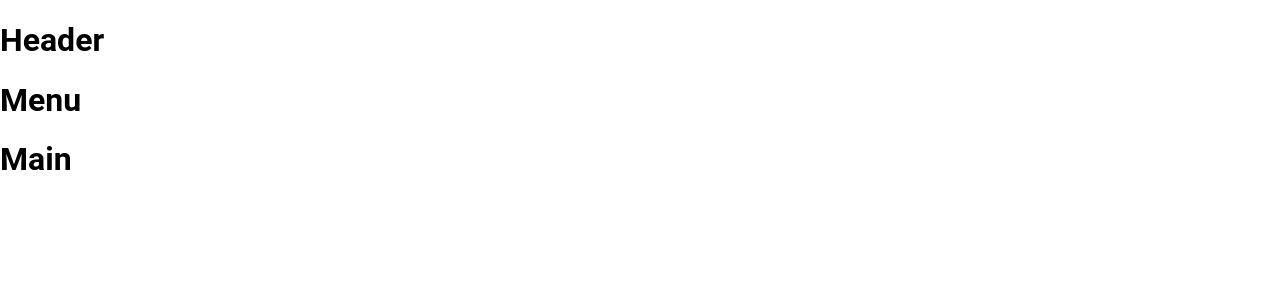
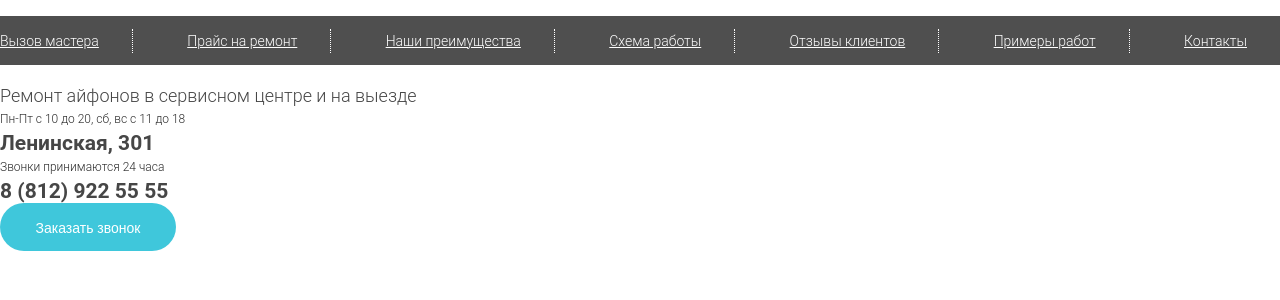
Before and after one commit to gromniki/reactjs3days, a React (Create React App) app in the folder slider/: page / in a window 1280 px wide. Shown: the top 300 px of the page. Built offline with nearby package versions, Linux system fonts and the light colour scheme; the HTML template or start-up script is replaced by a standard one.

Commit message:
added Header, Menu

```diff
--- a/slider/src/App.js
+++ b/slider/src/App.js
@@ -10,14 +10,46 @@
 import Main from './components/Main';
 import Menu from './components/Menu';
 
+const url = process.env.PUBLIC_URL + '/img/main-bg.jpg';
+
+const HeaderWrapper = styled.header`
+    width: 100%;
+    height: 49px;
+    background-color: #242424;
+    opacity: 0.8;
+`
+
+const MenuWrapper = styled.section`
+    height: 89px;
+    padding-top: 20px;
+`
+
+const MainWrapper = styled.main`
+    height: 600px;
+    padding-top: 130px;
+    background: url(${url}) no-repeat;
+    background-size: cover;
+`
 class App extends Component {
     render() {
         return (
-        <main className="App">
-            <Header />
-            <Menu />
-            <Main />
-        </main>
+        <div className="App">
+            <HeaderWrapper>
+                <Grid>
+                    <Header />
+                </Grid>
+            </HeaderWrapper>
+            <MenuWrapper>
+                <Grid>
+                    <Menu />
+                </Grid>
+            </MenuWrapper>
+            <MenuWrapper>
+                <Grid>
+                    <Main />
+                </Grid>
+            </MenuWrapper>
+        </div>
         );
     }
 }
--- a/slider/src/components/Header.js
+++ b/slider/src/components/Header.js
@@ -5,10 +5,35 @@
 import Col from 'react-bootstrap/lib/Col';
 import styled from 'styled-components';
 
+import Link from './Link';
+
+const List = styled.ul`
+    display: flex;
+    justify-content: space-between;
+    align-items: center;
+    flex-wrap: wrap;
+    padding: 0;
+    height: 49px;
+`
+
 class Header extends React.Component {
     render() {
         return (
-            <h1>Header</h1>
+            <Row>
+                <Col lg={12}>
+                    <nav>
+                        <List>
+                            <Link link="#" text="Вызов мастера" />
+                            <Link link="#" text="Прайс на ремонт" />
+                            <Link link="#" text="Наши преимущества" />
+                            <Link link="#" text="Схема работы" />
+                            <Link link="#" text="Отзывы клиентов" />
+                            <Link link="#" text="Примеры работ" />
+                            <Link link="#" text="Контакты" />
+                        </List>
+                    </nav>
+                </Col>
+            </Row>
         );
     }
 }
--- a/slider/src/components/Link.js
+++ b/slider/src/components/Link.js
@@ -1,2 +1,29 @@
 import React, { Component } from 'react';
 import styled from 'styled-components';
+
+const StyledLink = styled.a`
+    color: ${props => props.avtive ? 'pink' : '#ffffff'};
+    font-size: 14px;
+    font-weight: 300;
+    line-height: 24px;
+    padding-right: 33px;
+    border-right: 1px dotted #ffffff;
+
+    &:hover {
+        color: #8d8d8d;
+        text-decoration: none;
+    }
+    &:last-of-type {
+        border-right: 0;
+    }
+`
+
+class Link extends React.Component {
+    render() {
+        return (
+            <StyledLink href={this.props.link}>{this.props.text}</StyledLink>
+        );
+    }
+}
+
+export default Link;
--- a/slider/src/components/Main.js
+++ b/slider/src/components/Main.js
@@ -8,7 +8,12 @@
 class Main extends React.Component {
     render() {
         return (
-            <h1>Main</h1>
+            <Row>
+                <Col lg={5}>
+                </Col>
+                <Col lg={6} lgOffset={1}>
+                </Col>
+            </Row>
         );
     }
 }
--- a/slider/src/components/Menu.js
+++ b/slider/src/components/Menu.js
@@ -5,10 +5,91 @@
 import Col from 'react-bootstrap/lib/Col';
 import styled from 'styled-components';
 
+const Repair = styled.div`
+    font-size: 18px;
+    font-weight: 300;
+    line-height: 22px;
+    color: #464646;
+`
+
+const WorkTime = styled.div`
+    font-size: 12px;
+    font-weight: 300;
+    line-height: 24px;
+    color: #2a2a2a;
+
+    span {
+        display: block;
+        font-size: 21px;
+        font-weight: 700;
+        color: #464646;
+    }
+`
+
+const Calls = styled.div`
+    font-size: 12px;
+    font-weight: 300;
+    line-height: 24px;
+    color: #2a2a2a;
+
+    span {
+        display: block;
+        font-size: 21px;
+        font-weight: 700;
+        color: #464646;
+    }
+`
+
+const CallButton = styled.button`
+    width: 176px;
+    height: 48px;
+    font-size: 14px;
+    font-weight: 400;
+    color: #ffffff;
+    text-align: center;
+    line-height: 48px;
+    background-color: #3fc7db;
+    border: 0;
+    border-radius: 24px;
+`
+
+class Address extends React.Component {
+    render() {
+        return (
+            <span>{this.props.addr}</span>
+        );
+    }
+}
+
+class PhoneNumber extends React.Component {
+    render() {
+        return (
+            <span>{this.props.phone}</span>
+        );
+    }
+}
+
 class Menu extends React.Component {
     render() {
         return (
-            <h1>Menu</h1>
+            <Row>
+                <Col lg={3}>
+                    <Repair>Ремонт айфонов в сервисном центре и на выезде</Repair>
+                </Col>
+                <Col lg={3} lgOffset={1}>
+                    <WorkTime>Пн-Пт с 10 до 20, сб, вс с 11 до 18
+                        <Address addr="Ленинская, 301"/>
+                    </WorkTime>
+                </Col>
+                <Col lg={3}>
+                    <Calls>Звонки принимаются 24 часа
+                        <PhoneNumber phone="8 (812) 922 55 55"/>
+                    </Calls>
+                </Col>
+                <Col lg={2}>
+                    <CallButton>Заказать звонок</CallButton>
+                </Col>
+            </Row>
         );
     }
 }
```
